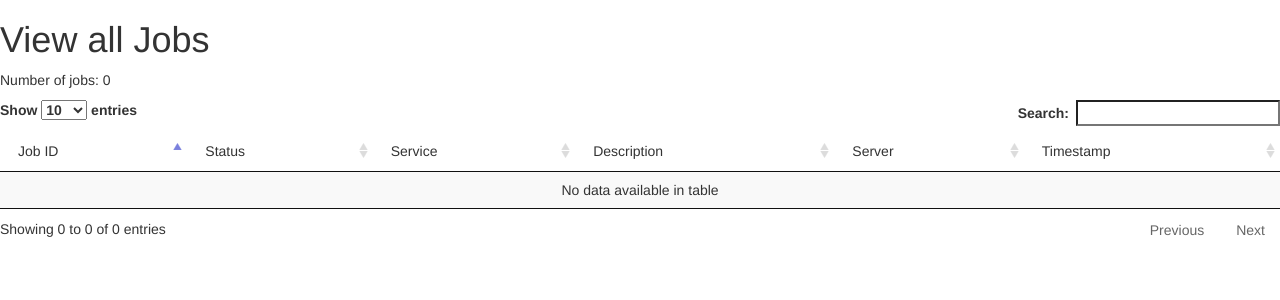
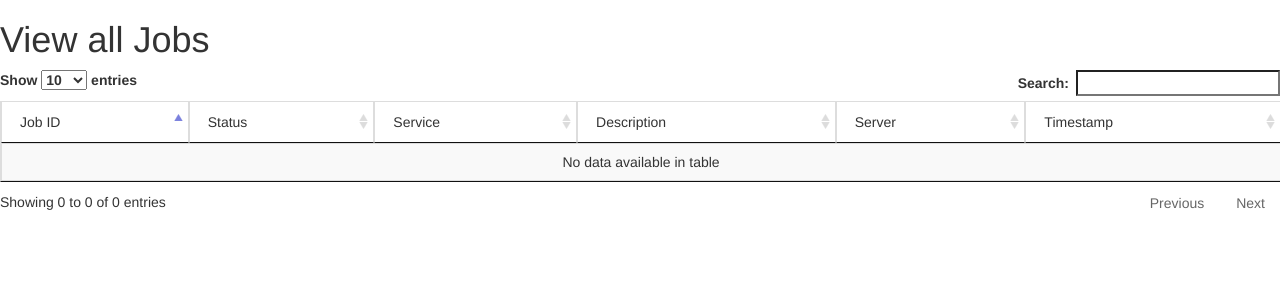
Before and after one commit to TGAC/grassroots-job-tracker, a Django app: template jobTracker/apps/jobTrackerWebapp/templates/view_jobs.html in a window 1280 px wide. Shown: the top 300 px of the page. Run offline with Django 3.2, Linux system fonts and the light colour scheme; the template is opened without the code that fills it, so the values that code supplies are empty; some libraries are stand-ins or nearby versions.

Commit message:
Now the datatable uses bootstrap

```diff
--- a/jobTracker/apps/jobTrackerWebapp/templates/view_jobs.html
+++ b/jobTracker/apps/jobTrackerWebapp/templates/view_jobs.html
@@ -15,16 +15,14 @@
     <!-- datatable -->
     <script src="{% static 'scripts/jquery/datatables/js/jquery.dataTables.min.js'%}" type="text/javascript"></script>
     <link href="{% static 'scripts/jquery/datatables/css/jquery.dataTables.css'%}" rel="stylesheet" type="text/css"/>
-    <!--<link href="{% static 'scripts/jquery/datatables/css/dataTables.bootstrap.min.css'%}" rel="stylesheet" type="text/css"/>-->
-    <!--<script src="{% static 'scripts/jquery/datatables/js/dataTables.fixedColumns.min.js'%}"-->
-    <!--type="text/javascript"></script>-->
 </head>
 <body>
+<div padding="20px;">
     <h1>View all Jobs</h1>
 
-<p>Number of jobs: {{ data|length }}</p>
+    <!--<p>Number of jobs: {{ data|length }}</p>-->
 
-<table id="job_table" class=" display table .table-condensed .table-hover .table-bordered" cellspacing="0" >
+    <table id="job_table" class=" table table-striped table-bordered ">
         <thead>
         <tr>
             <td>Job ID</td>
@@ -51,6 +49,7 @@
         {% endfor %}
         </tbody>
     </table>
+</div>
 
 <script type="text/javascript">
     $(document).ready(function () {
@@ -58,6 +57,7 @@
     });
 
 
+
 </script>
 </body>
 </html>
```
Lines whose indentation alone changed are shown as unchanged.
